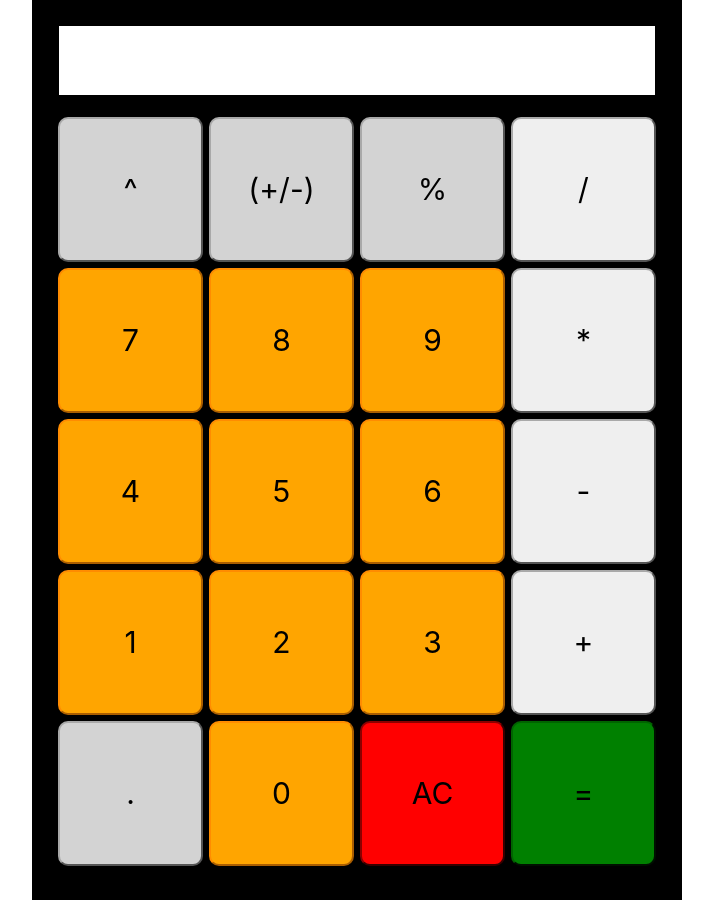
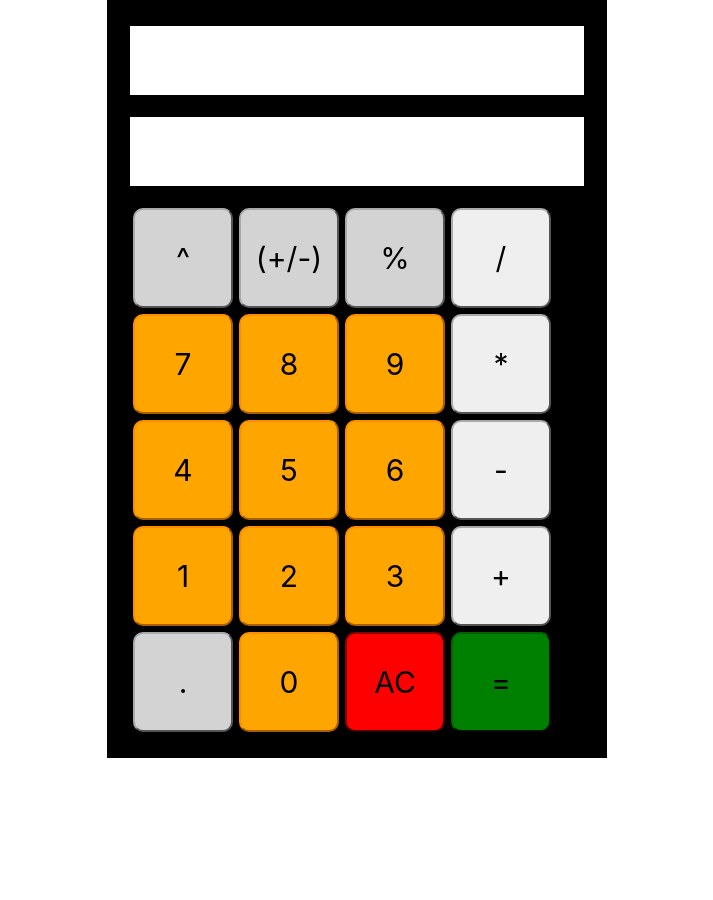
Before and after one commit to jasonhuels/calc, a plain HTML site: page index.html in a window 1280 px wide. Shown: the whole page, without its empty margins (283-996 px from the left). After the commit the page ends 800 px from the top, so only its background shows below. Drawn offline with Linux system fonts and the light colour scheme.

Commit message:
add 2nd display for previously entered values

```diff
--- a/css/styles.css
+++ b/css/styles.css
@@ -1,6 +1,8 @@
 button {
-  height: 145px;
-  width: 145px;
+  /* height: 145px;
+  width: 145px; */
+  height: 100px;
+  width: 100px;
   margin: 3px;
   border-color: darkgrey;
   border-width: 2px;
@@ -32,7 +34,7 @@ button {
     border-color: darkgreen;
 }
 
-#display {
+.display {
   border: solid black;
   text-align: right;
   font-size: 50px;
@@ -44,9 +46,14 @@ button {
   background-color: white;
 }
 
+#old {
+  color: grey;
+  float: left;
+}
+
 #calculator {
-  width: 650px;
-  height: 900px;
+  width: 500px;
+  /* height: 900px; */
   padding: 20px;
   border: solid black;
   background-color: black;
@@ -56,7 +63,6 @@ button {
   font-size: 30px;
   margin-left: auto;
   margin-right: auto;
-
 }
 
 #dec {
--- a/index.html
+++ b/index.html
@@ -8,7 +8,8 @@
   <body>
     <div class="container" id="calculator">
       <div class="row">
-        <p id="display"></p>
+        <p id="old" class="display"></p>
+        <p id="display" class="display"></p>
       </div>
 
       <div class="row" id="button-land">
--- a/js/scripts.js
+++ b/js/scripts.js
@@ -10,7 +10,7 @@ $(document).ready(function(){
     //   $("#display").text("");
     // }
     $("#display").append(this.innerHTML);
-
+    $("#old").append(this.innerHTML);
   });
   $("#button-land button.ops").click(function() {
     // console.log(num1);
@@ -18,10 +18,13 @@ $(document).ready(function(){
     // console.log(result);
     if(num1 === "") {
       num1 = parseFloat($("#display").text());
+      // $("#old").append(num1 + this.innerHTML);
+      $("#old").append(this.innerHTML);
       $("#display").text("");
       operator = this.id;
     } else {
       num2 = parseFloat($("#display").text());
+      $("#old").append(this.innerHTML);
       $("#display").text("");
       switch(operator) {
         case "add":
```
